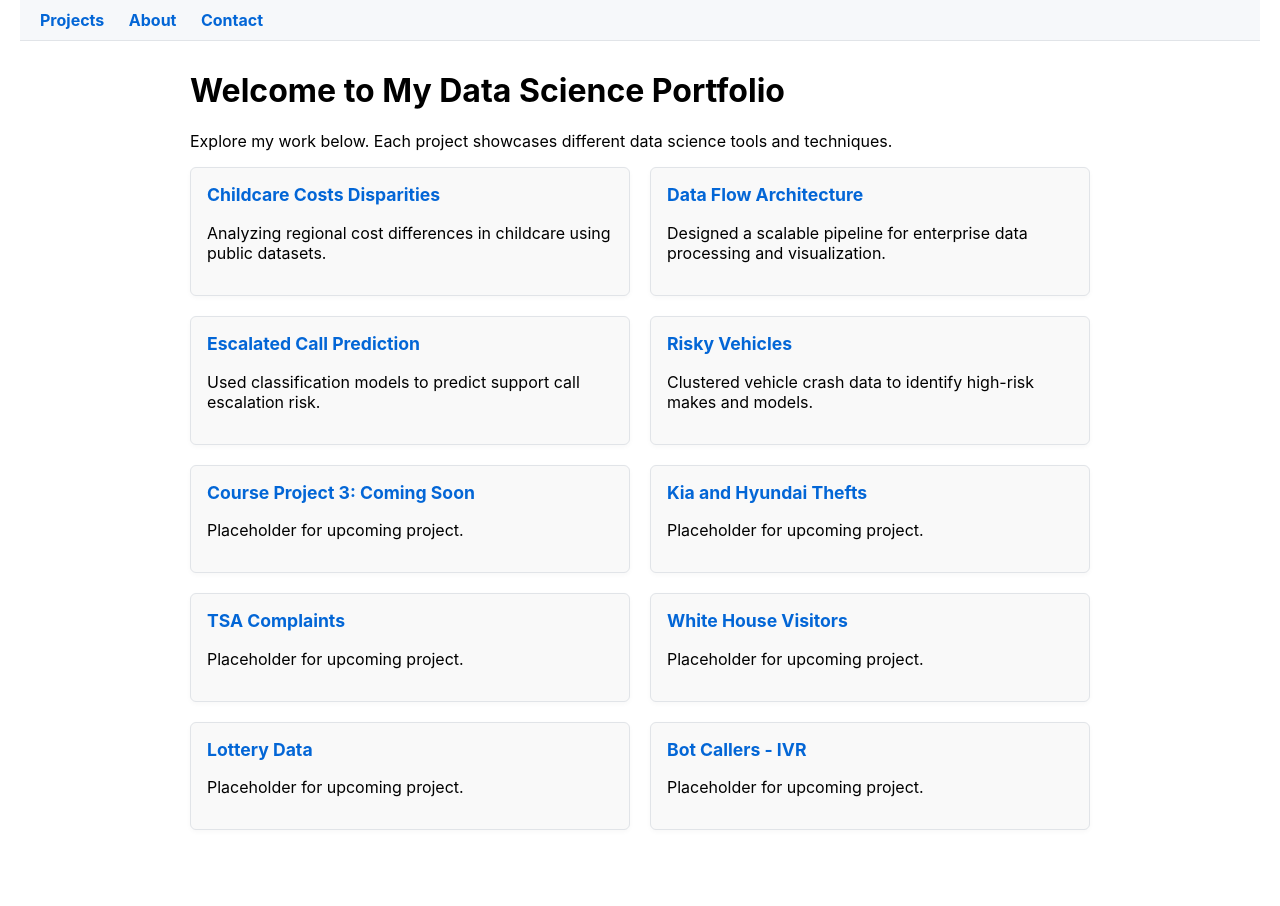
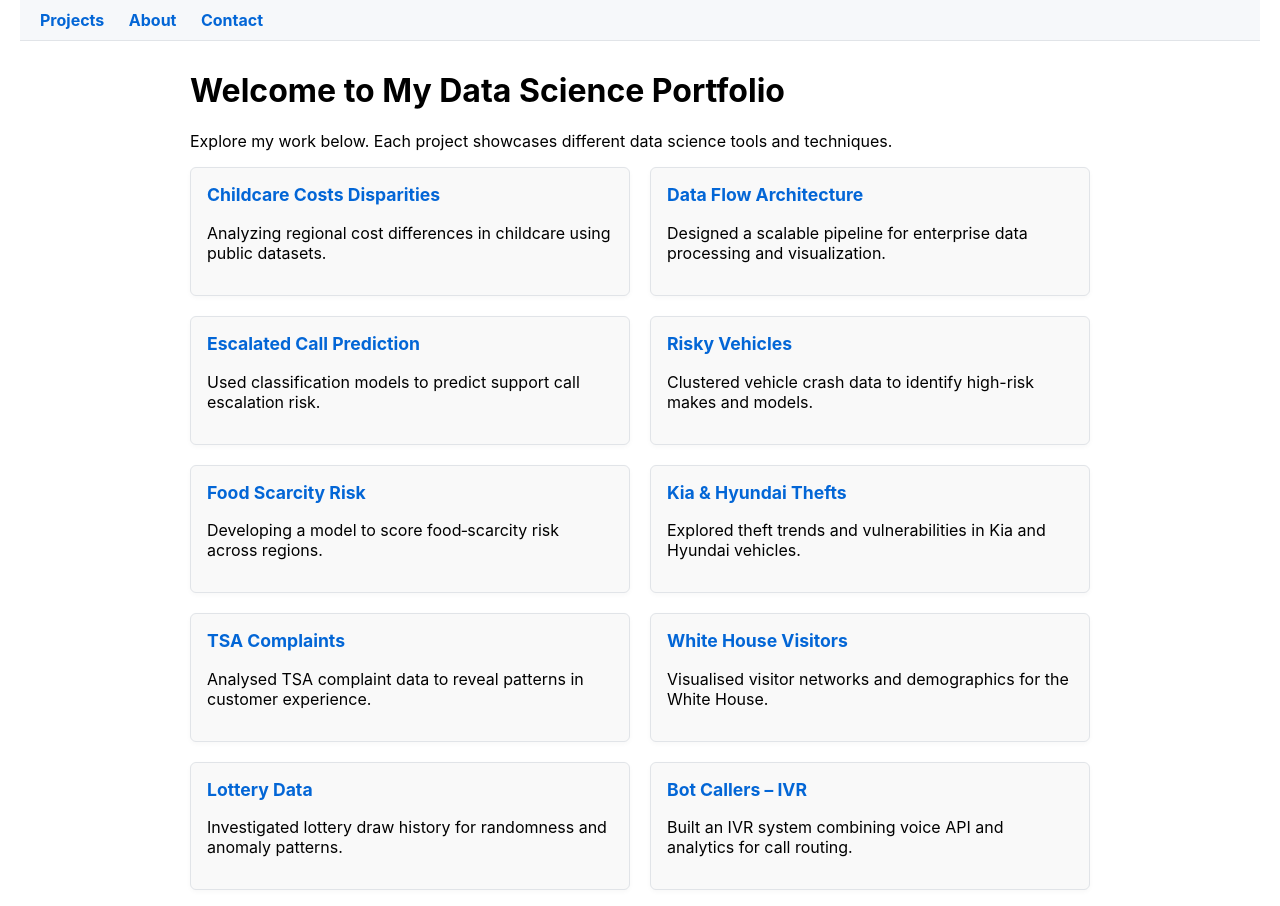
Before and after one commit to BADKINS17/ProjectShowcase, a Jekyll site: the page built from index.html, in a window 1280 px wide. Built offline with Jekyll 4.4.1, drawn with Linux system fonts in a browser that asks for light colours.

Commit message:
Update index.html

```diff
--- a/index.html
+++ b/index.html
@@ -64,32 +64,32 @@ title: "Data Science Portfolio"
   </li>
 
   <li class="project-card">
-    <h3><a href="./NewProjectPlaceholder/index.html">Course Project 3: Coming Soon</a></h3>
-    <p>Placeholder for upcoming project.</p>
+    <h3><a href="./FoodScarcityRisk/index.html">Food Scarcity Risk</a></h3>
+    <p>Developing a model to score food‑scarcity risk across regions.</p>
   </li>
 
   <li class="project-card">
-    <h3><a href="./Kia_HyundaiThefts/index.html">Kia and Hyundai Thefts</a></h3>
-    <p>Placeholder for upcoming project.</p>
+    <h3><a href="./Kia_HyundaiThefts/index.html">Kia & Hyundai Thefts</a></h3>
+    <p>Explored theft trends and vulnerabilities in Kia and Hyundai vehicles.</p>
   </li>
 
   <li class="project-card">
     <h3><a href="./TSA_Complaints/index.html">TSA Complaints</a></h3>
-    <p>Placeholder for upcoming project.</p>
+    <p>Analysed TSA complaint data to reveal patterns in customer experience.</p>
   </li>
 
   <li class="project-card">
     <h3><a href="./WhiteHouseVisitors/index.html">White House Visitors</a></h3>
-    <p>Placeholder for upcoming project.</p>
+    <p>Visualised visitor networks and demographics for the White House.</p>
   </li>
 
   <li class="project-card">
     <h3><a href="./LotteryData/index.html">Lottery Data</a></h3>
-    <p>Placeholder for upcoming project.</p>
+    <p>Investigated lottery draw history for randomness and anomaly patterns.</p>
   </li>
 
   <li class="project-card">
-    <h3><a href="./BotCallers-IVR/index.html">Bot Callers - IVR</a></h3>
-    <p>Placeholder for upcoming project.</p>
+    <h3><a href="./BotCallers‑IVR/index.html">Bot Callers – IVR</a></h3>
+    <p>Built an IVR system combining voice API and analytics for call routing.</p>
   </li>
 </ul>
```
